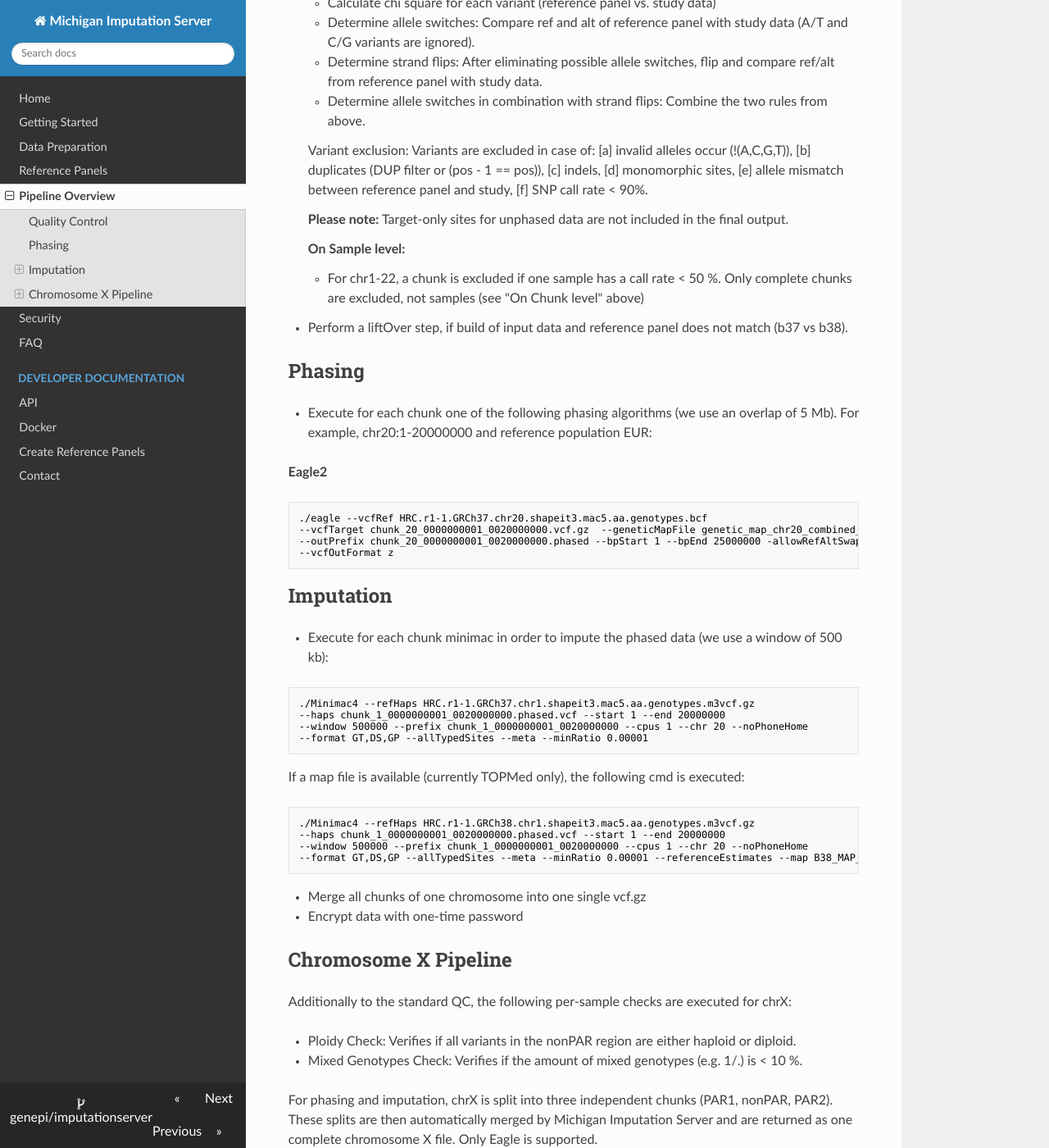
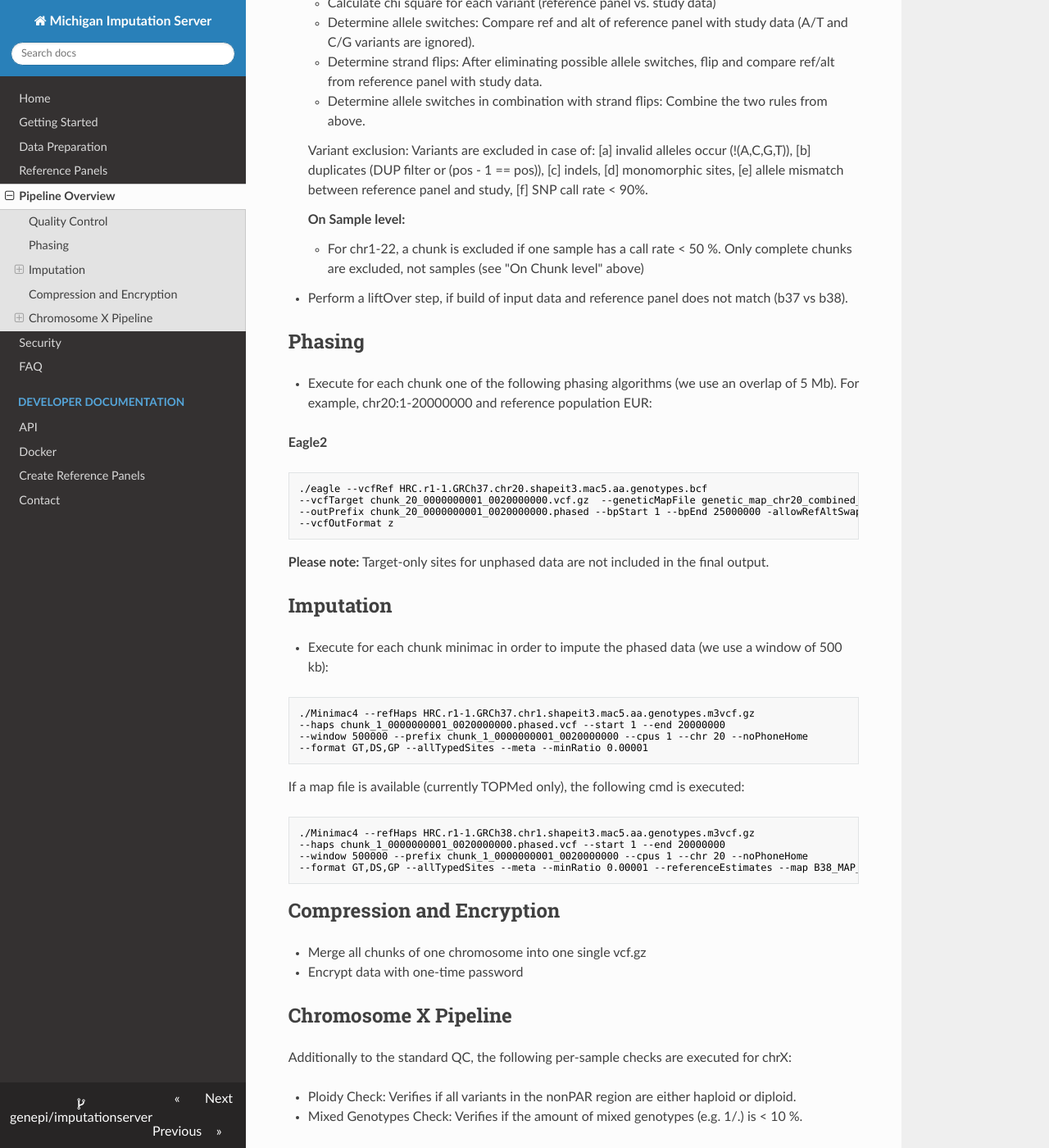
Before and after one commit to genepi/imputationserver, an MkDocs documentation site: the page built from docs/pipeline.md, in a window 1280 px wide and 1400 px high, scrolled down 644 px. Shown: the whole window at 82% size. Built offline with MkDocs 1.6.1, drawn with Linux system fonts in a browser that asks for light colours; nearby versions of some CDN libraries; old or Windows-style settings are respelled for this version of MkDocs.

Commit message:
Update pipeline.md

`````diff
--- a/docs/pipeline.md
+++ b/docs/pipeline.md
@@ -67,6 +67,7 @@ If a map file is available (currently TOPMed only), the following cmd is execute
 --window 500000 --prefix chunk_1_0000000001_0020000000 --cpus 1 --chr 20 --noPhoneHome
 --format GT,DS,GP --allTypedSites --meta --minRatio 0.00001 --referenceEstimates --map B38_MAP_FILE.map
 ````
+## Compression and Encryption
 
 * Merge all chunks of one chromosome into one single vcf.gz
 * Encrypt data with one-time password
`````
Also changed, not shown: other parts of docs/pipeline.md (+2 -2 lines).
